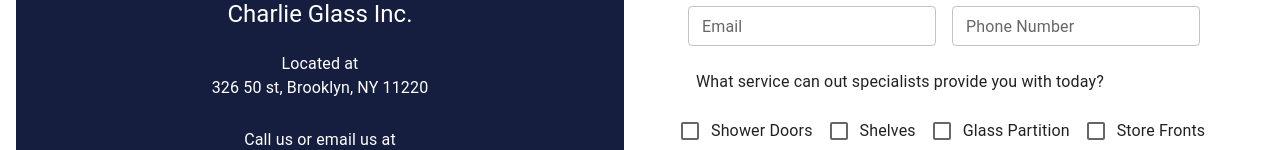
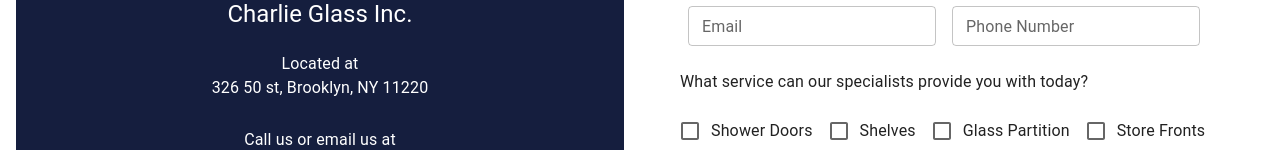
Before and after one commit to nsikan-na/charlie_glass, a React (Create React App) app: page /contact in a window 1280 px wide. Shown: the part 231-381 px from the top of the page. Built offline with nearby package versions, Linux system fonts and the light colour scheme.

Commit message:
improvements

```diff
--- a/package.json
+++ b/package.json
@@ -3,19 +3,15 @@
   "version": "0.1.0",
   "private": true,
   "dependencies": {
-    "@emotion/cache": "^11.10.3",
     "@emotion/react": "^11.10.4",
-    "@emotion/server": "^11.10.0",
     "@emotion/styled": "^11.10.4",
     "@mui/icons-material": "^5.10.6",
     "@mui/material": "^5.10.7",
-    "@mui/styled-engine-sc": "^5.10.6",
     "@types/react": "^18.0.21",
     "@types/react-dom": "^18.0.6",
     "react": "latest",
     "react-dom": "latest",
-    "react-scripts": "^5.0.1",
-    "styled-components": "^5.3.6"
+    "react-scripts": "^5.0.1"
   },
   "scripts": {
     "start": "react-scripts start",
--- a/src/pages/Contact.tsx
+++ b/src/pages/Contact.tsx
@@ -85,11 +85,11 @@
             <Typography
               variant="body1"
               sx={{
-                margin: "1rem",
+                margin: "1rem 0",
               }}
               textAlign="left"
             >
-              What service can out specialists provide you with today?
+              What service can our specialists provide you with today?
             </Typography>
             <Stack direction={{ xs: "column", sm: "row" }}>
               {[
```
Also changed, not shown: 1 other file (tests, documents, lock files or other folders).
